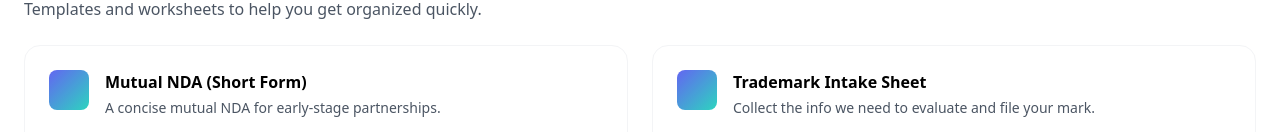
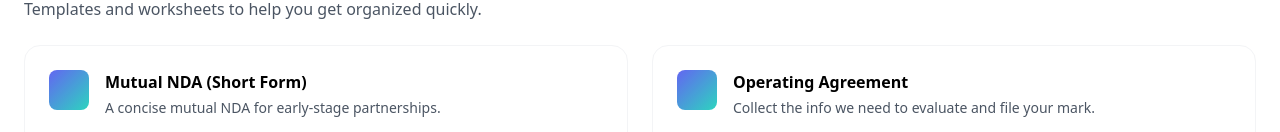
Before and after one commit to ajdreams17/Ascentlegal, a Next.js app: page /resources in a window 1280 px wide. Shown: the part 668-800 px from the top of the page. Built offline with nearby package versions, Linux system fonts and the light colour scheme.

Commit message:
Update page.jsx

```diff
--- a/app/resources/page.jsx
+++ b/app/resources/page.jsx
@@ -40,11 +40,13 @@ const downloads = [
     href: "/resources/downloads/mutual-nda.docx",
   },
   {
-    title: "Trademark Intake Sheet",
+    title: "Operating Agreement",
     desc: "Collect the info we need to evaluate and file your mark.",
-    href: "/resources/downloads/trademark-intake.pdf",
+    href: "/Ascent-Client-Intake.docx",
   },
 ];
+
+
 
 const faqs = [
   {
```
